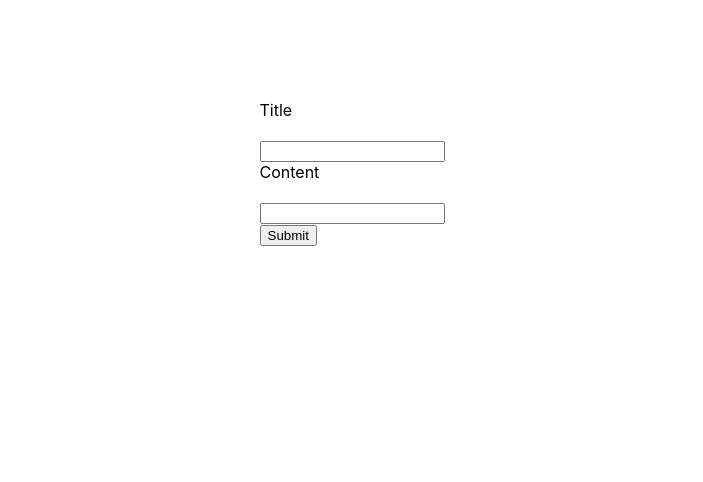
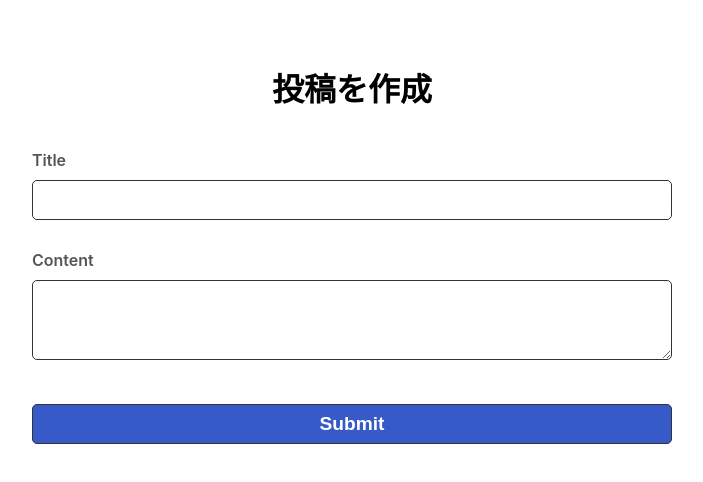
Before and after one commit to RYOTA-KOBA/AnimeBlog, a Next.js app: page /post/createPost in a window 1280 px wide. Shown: the top 482 px of the page, without its empty margins (288-991 px from the left). Built offline with nearby package versions, Linux system fonts and the light colour scheme.

Commit message:
style: PostFormコンポーネントのstyeを修正。

```diff
--- a/components/PostForm.tsx
+++ b/components/PostForm.tsx
@@ -30,24 +30,38 @@ export default function PostForm() {
   };
 
   return (
+    <>
+      <h1 className="post-form-header">投稿を作成</h1>
       <div className="post-form-wrapper">
         <form onSubmit={handleSubmit(onSubmit)}>
           <div className="post-form-inner">
             <label>Title</label>
             <br />
-          {errors.title && "title is required"}
-          <br />
-          <input name="title" ref={register({ required: true })} />
+            {errors.title && (
+              <p className="err-msg">タイトルの入力は必須です。</p>
+            )}
+            <input
+              className="title"
+              name="title"
+              ref={register({ required: true })}
+              type="text"
+            />
             <br />
             <label>Content</label>
             <br />
-          {errors.content && "content is required"}
+            {errors.content && (
+              <p className="err-msg">本文の入力は必須です。</p>
+            )}
+            <textarea
+              className="content"
+              name="content"
+              ref={register({ required: true })}
+            />
             <br />
-          <input name="content" ref={register({ required: true })} />
-          <br />
-          <input type="submit" />
+            <input className="submit-btn" type="submit" />
           </div>
         </form>
       </div>
+    </>
   );
 }
--- a/styles/globals.css
+++ b/styles/globals.css
@@ -15,8 +15,53 @@ a {
   box-sizing: border-box;
 }
 
+/*************
+post form
+***************/
+.post-form-header {
+  text-align: center;
+  margin-top: 2em;
+}
 .post-form-wrapper {
   display: flex;
   justify-content: center;
-  margin-top: 100px;
+  margin-top: 40px;
 }
+.post-form-wrapper form {
+  width: 50%;
+}
+.post-form-inner {
+  width: 100%;
+}
+.post-form-inner label {
+  font-weight: 600;
+  color: #555555;
+}
+.post-form-inner input,
+.post-form-inner textarea {
+  width: 100%;
+  border-radius: 5px;
+  border: 1px solid #333333;
+  margin-bottom: 30px;
+  margin-top: 10px;
+}
+.post-form-inner .title {
+  height: 40px;
+}
+.post-form-inner .content {
+  height: 80px;
+  line-height: 1rem;
+}
+.post-form-inner .submit-btn {
+  height: 40px;
+}
+.post-form-inner .err-msg {
+  color: red;
+  margin: 0;
+}
+.post-form-inner .submit-btn {
+  background-color: rgb(54, 90, 199);
+  color: #ffffff;
+  font-weight: 600;
+  font-size: 1.2rem;
+}
```
Lines whose indentation alone changed are shown as unchanged.
